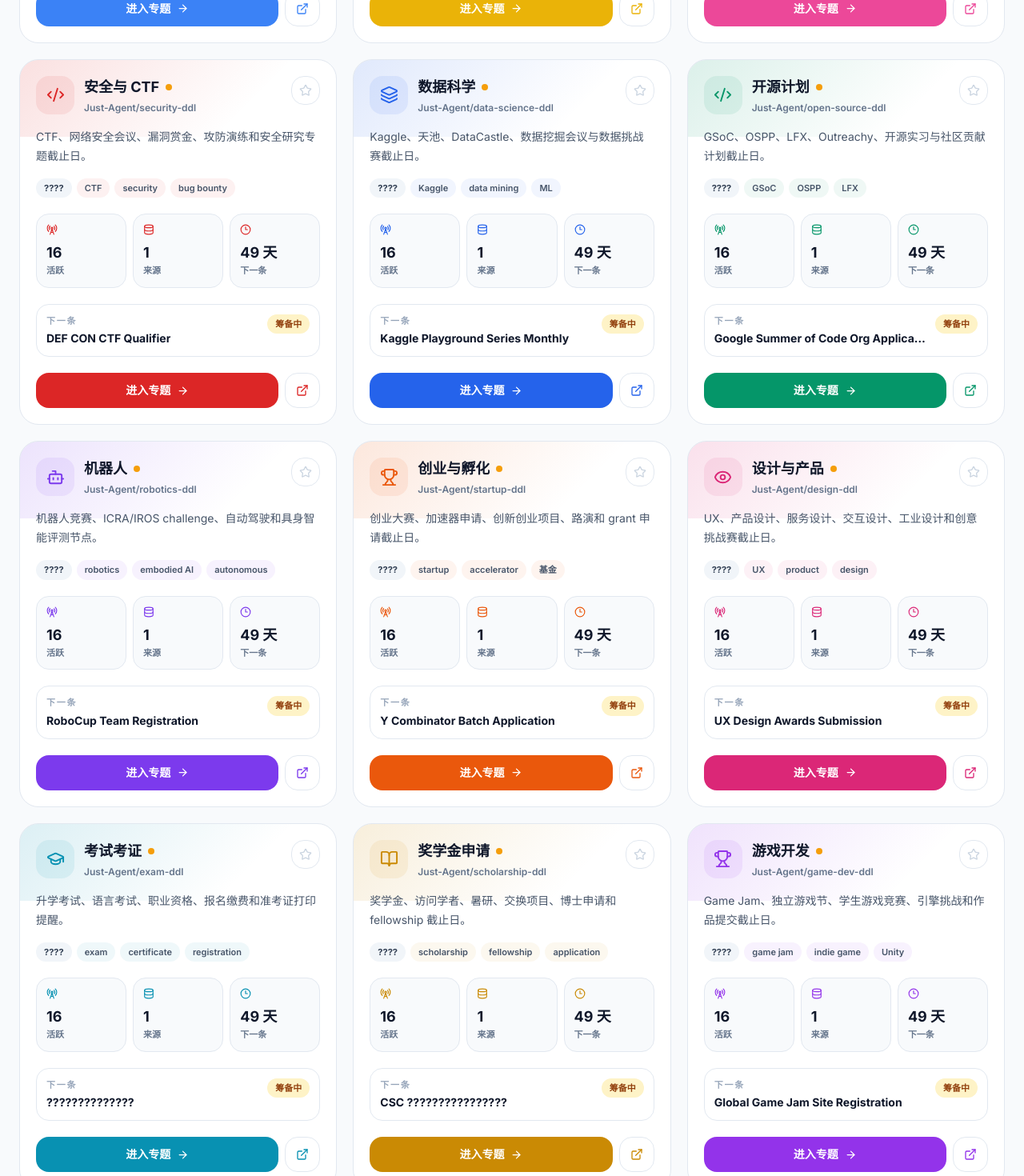
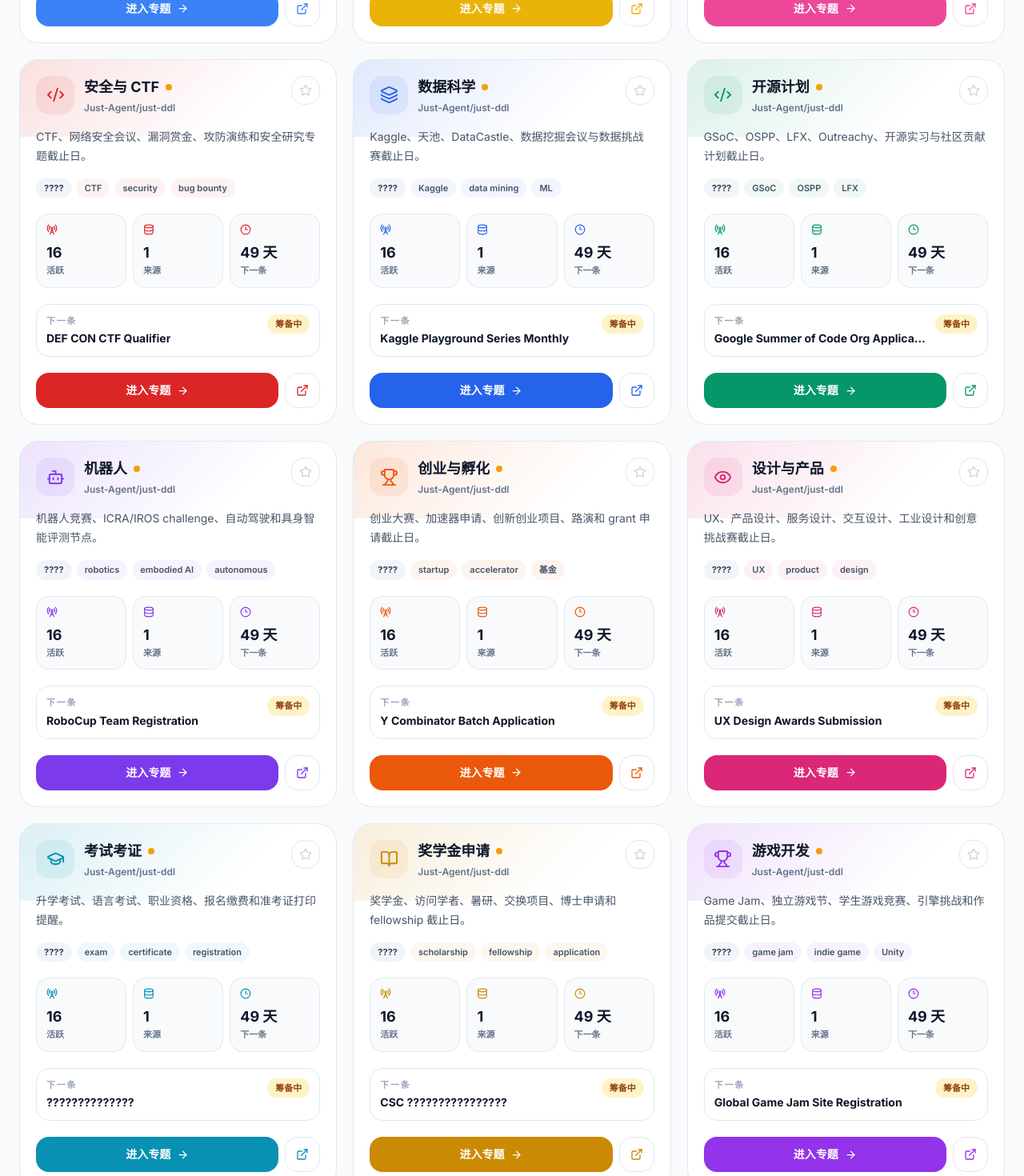
Before and after one commit to Just-Agent/just-ddl, a React (Vite) app: page /#/ in a window 1280 px wide. Shown: the part 2740-4210 px from the top of the page at 80% size. Built offline with nearby package versions, Linux system fonts and the light colour scheme.

Commit message:
Point new demo topics to hub detail pages

```diff
--- a/src/data/topics.ts
+++ b/src/data/topics.ts
@@ -172,8 +172,8 @@ export const topics: Topic[] = [
     "description": "CTF???????????????????????????",
     "icon": "Code2",
     "color": "#DC2626",
-    "repo": "Just-Agent/security-ddl",
-    "site": "https://just-agent.github.io/security-ddl/",
+    "repo": "Just-Agent/just-ddl",
+    "site": "https://just-agent.github.io/just-ddl/#/topic/security-ddl",
     "status": "demo",
     "itemCount": 16,
     "category": "????",
@@ -189,8 +189,8 @@ export const topics: Topic[] = [
     "description": "Kaggle????DataCastle????????????????",
     "icon": "Layers",
     "color": "#2563EB",
-    "repo": "Just-Agent/data-science-ddl",
-    "site": "https://just-agent.github.io/data-science-ddl/",
+    "repo": "Just-Agent/just-ddl",
+    "site": "https://just-agent.github.io/just-ddl/#/topic/data-science-ddl",
     "status": "demo",
     "itemCount": 16,
     "category": "????",
@@ -206,8 +206,8 @@ export const topics: Topic[] = [
     "description": "GSoC?OSPP?LFX?Outreachy???????????????",
     "icon": "Code2",
     "color": "#059669",
-    "repo": "Just-Agent/open-source-ddl",
-    "site": "https://just-agent.github.io/open-source-ddl/",
+    "repo": "Just-Agent/just-ddl",
+    "site": "https://just-agent.github.io/just-ddl/#/topic/open-source-ddl",
     "status": "demo",
     "itemCount": 16,
     "category": "????",
@@ -223,8 +223,8 @@ export const topics: Topic[] = [
     "description": "??????ICRA/IROS challenge??????????????",
     "icon": "Bot",
     "color": "#7C3AED",
-    "repo": "Just-Agent/robotics-ddl",
-    "site": "https://just-agent.github.io/robotics-ddl/",
+    "repo": "Just-Agent/just-ddl",
+    "site": "https://just-agent.github.io/just-ddl/#/topic/robotics-ddl",
     "status": "demo",
     "itemCount": 16,
     "category": "????",
@@ -240,8 +240,8 @@ export const topics: Topic[] = [
     "description": "????????????????????? grant ?????",
     "icon": "Trophy",
     "color": "#EA580C",
-    "repo": "Just-Agent/startup-ddl",
-    "site": "https://just-agent.github.io/startup-ddl/",
+    "repo": "Just-Agent/just-ddl",
+    "site": "https://just-agent.github.io/just-ddl/#/topic/startup-ddl",
     "status": "demo",
     "itemCount": 16,
     "category": "????",
@@ -257,8 +257,8 @@ export const topics: Topic[] = [
     "description": "UX?????????????????????????????",
     "icon": "Eye",
     "color": "#DB2777",
-    "repo": "Just-Agent/design-ddl",
-    "site": "https://just-agent.github.io/design-ddl/",
+    "repo": "Just-Agent/just-ddl",
+    "site": "https://just-agent.github.io/just-ddl/#/topic/design-ddl",
     "status": "demo",
     "itemCount": 16,
     "category": "????",
@@ -274,8 +274,8 @@ export const topics: Topic[] = [
     "description": "???????????????????????????",
     "icon": "GraduationCap",
     "color": "#0891B2",
-    "repo": "Just-Agent/exam-ddl",
-    "site": "https://just-agent.github.io/exam-ddl/",
+    "repo": "Just-Agent/just-ddl",
+    "site": "https://just-agent.github.io/just-ddl/#/topic/exam-ddl",
     "status": "demo",
     "itemCount": 16,
     "category": "????",
@@ -291,8 +291,8 @@ export const topics: Topic[] = [
     "description": "?????????????????????? fellowship ???",
     "icon": "BookOpen",
     "color": "#CA8A04",
-    "repo": "Just-Agent/scholarship-ddl",
-    "site": "https://just-agent.github.io/scholarship-ddl/",
+    "repo": "Just-Agent/just-ddl",
+    "site": "https://just-agent.github.io/just-ddl/#/topic/scholarship-ddl",
     "status": "demo",
     "itemCount": 16,
     "category": "????",
@@ -308,8 +308,8 @@ export const topics: Topic[] = [
     "description": "Game Jam??????????????????????????",
     "icon": "Trophy",
     "color": "#9333EA",
-    "repo": "Just-Agent/game-dev-ddl",
-    "site": "https://just-agent.github.io/game-dev-ddl/",
+    "repo": "Just-Agent/just-ddl",
+    "site": "https://just-agent.github.io/just-ddl/#/topic/game-dev-ddl",
     "status": "demo",
     "itemCount": 16,
     "category": "????",
@@ -325,8 +325,8 @@ export const topics: Topic[] = [
     "description": "?????????????????????? AI ?????",
     "icon": "GraduationCap",
     "color": "#16A34A",
-    "repo": "Just-Agent/biotech-ddl",
-    "site": "https://just-agent.github.io/biotech-ddl/",
+    "repo": "Just-Agent/just-ddl",
+    "site": "https://just-agent.github.io/just-ddl/#/topic/biotech-ddl",
     "status": "demo",
     "itemCount": 16,
     "category": "????",
```
